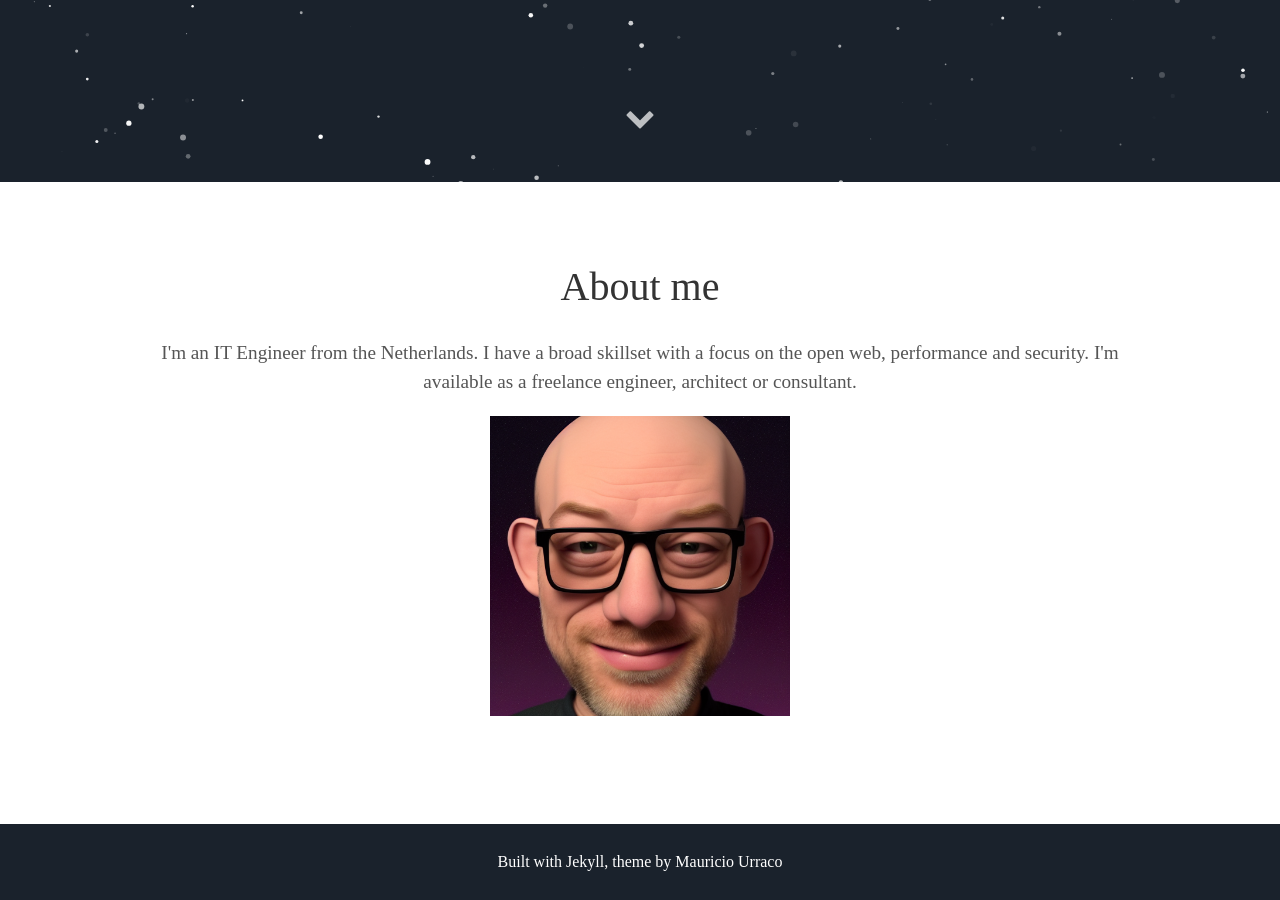
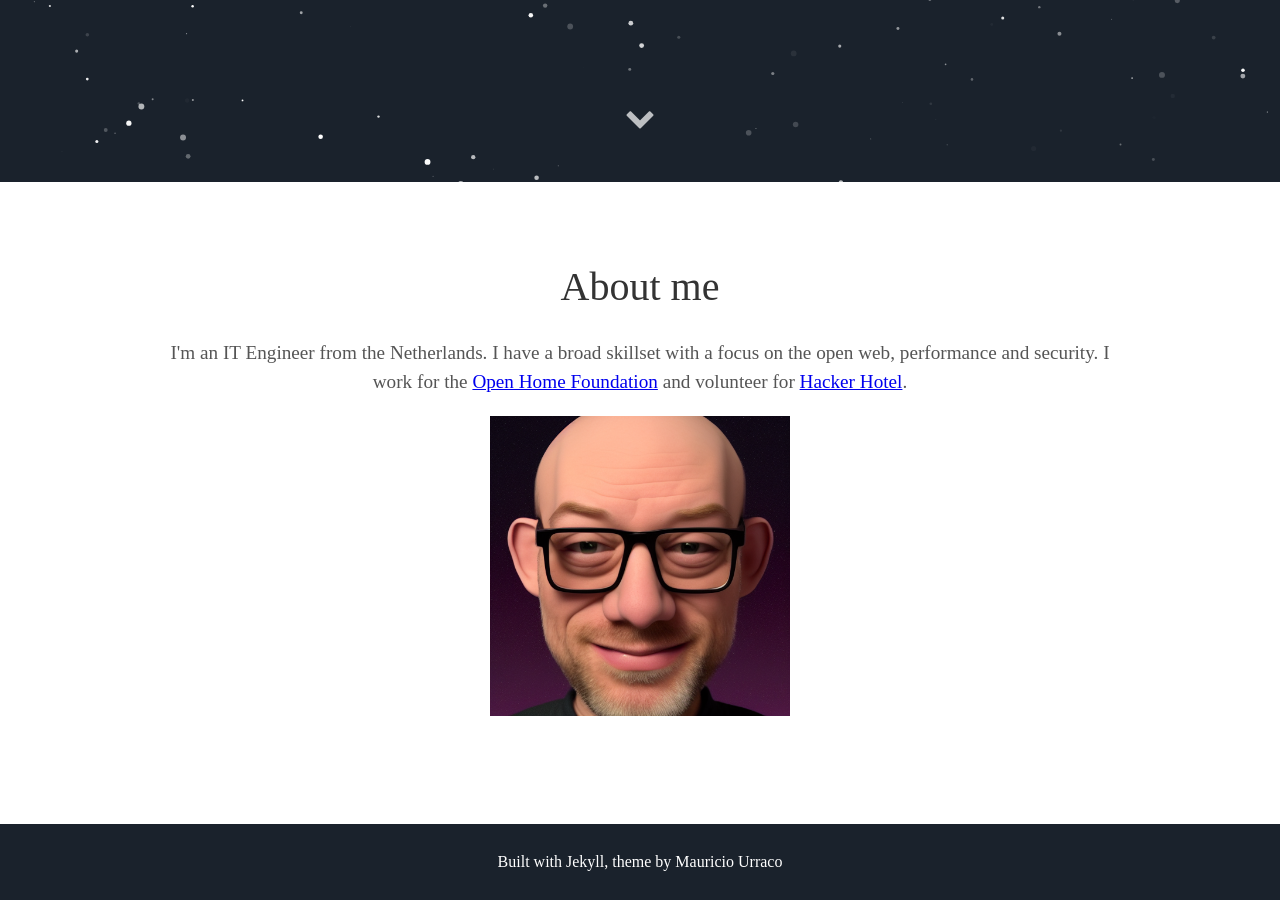
Before and after one commit to BigNerdNL/bignerdnl.github.io, a Jekyll site: the page built from index.html, in a window 1280 px wide and 900 px high, scrolled down 718 px. Built offline with Jekyll 4.4.1, drawn with Linux system fonts in a browser that asks for light colours; some web fonts are replaced.

Commit message:
Update _config.yml
Remove freelance, added OHF

```diff
--- a/_config.yml
+++ b/_config.yml
@@ -7,7 +7,7 @@ url: https://bignerd.nl
 
 # User settings
 username: Paul Krischer
-user_description: I'm an IT Engineer from the Netherlands. I have a broad skillset with a focus on the open web, performance and security. I'm available as a freelance engineer, architect or consultant.
+user_description: I'm an IT Engineer from the Netherlands. I have a broad skillset with a focus on the open web, performance and security. I work for the <a href=https://openhomefoundation.org>Open Home Foundation</a> and volunteer for <a href=https://hackerhotel.nl/>Hacker Hotel</a>.
 user_title: IT Engineer
 email: paul@bignerd.nl
 # twitter_username: lorem_ipsum
```
